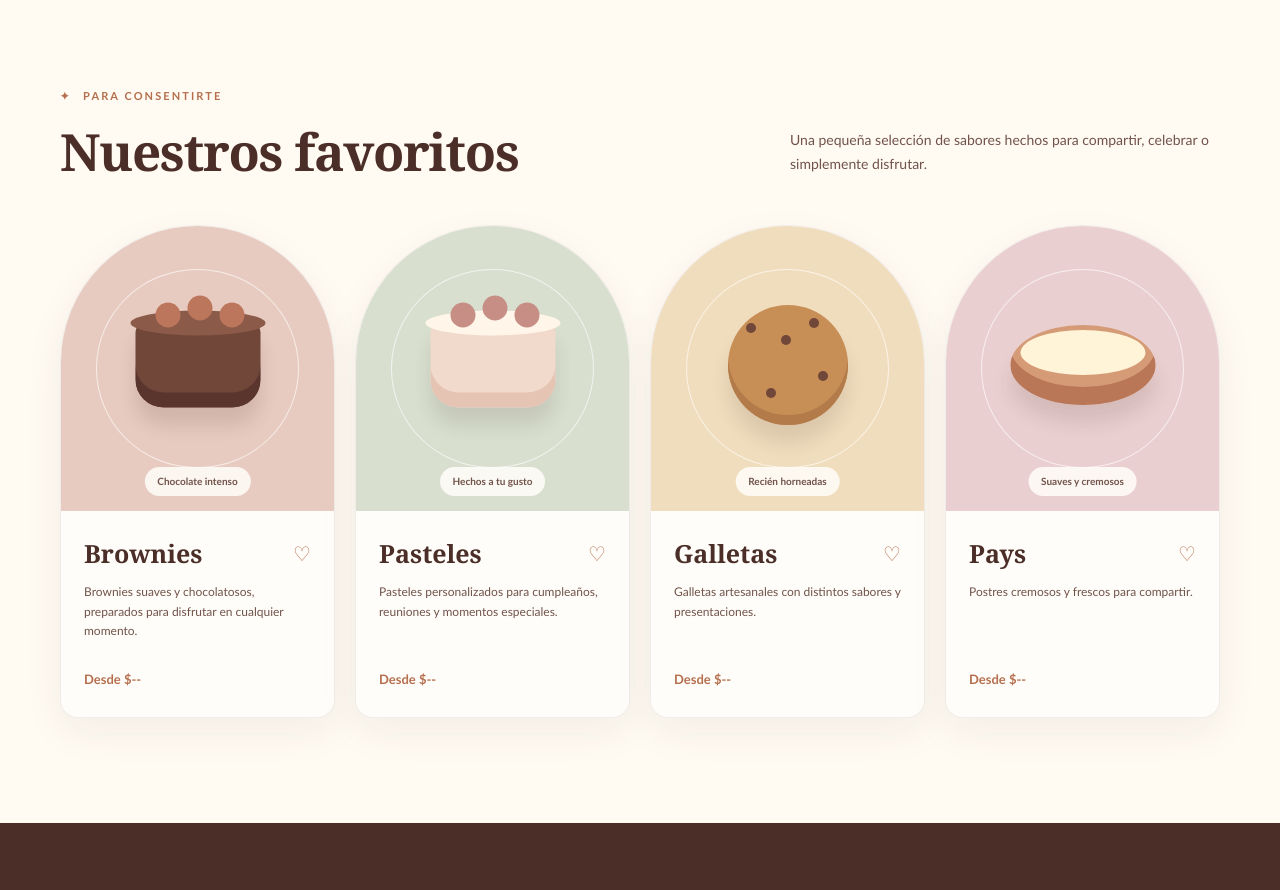
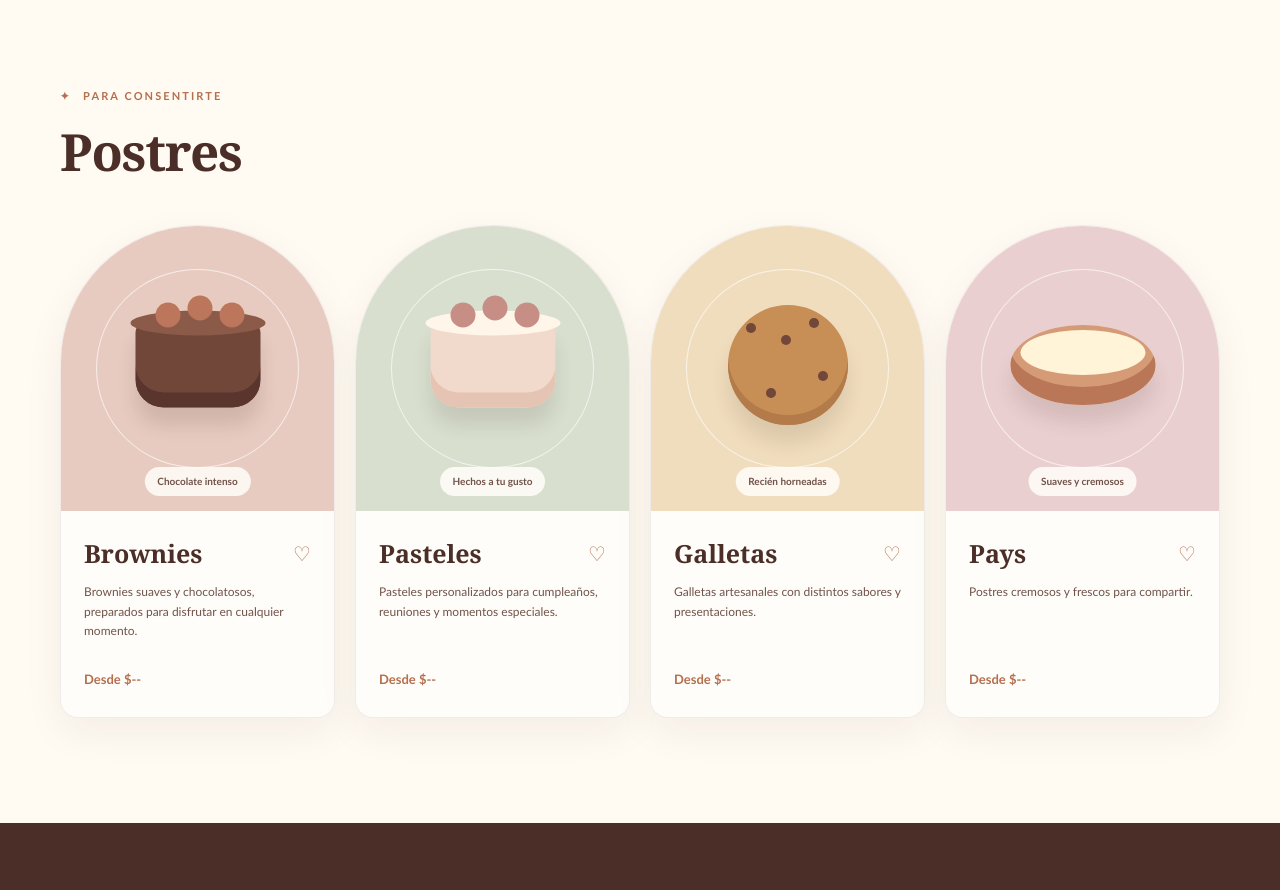
Before and after one commit to Abraham-Camacho-24/Dulce-Canela, a Next.js app: page / in a window 1280 px wide. Shown: the part 800-1690 px from the top of the page. Built offline with nearby package versions, Linux system fonts and the light colour scheme.

Commit message:
Actualiza contenido e imágenes

```diff
--- a/app/layout.tsx
+++ b/app/layout.tsx
@@ -2,7 +2,7 @@ import type { Metadata } from "next";
 import "./globals.css";
 
 export const metadata: Metadata = {
-  title: "Dulce Canela | Postres hechos con cariño",
+  title: "Dulce Canela",
   description:
     "Dulce Canela ofrece postres artesanales preparados con cariño para compartir y celebrar momentos especiales.",
 };
--- a/app/page.tsx
+++ b/app/page.tsx
@@ -35,7 +35,7 @@ const productos = [
 const categorias = ["Pasteles", "Brownies", "Galletas", "Pays", "Postres especiales"];
 
 // Reemplaza estos datos cuando estén listas las redes y el número del negocio.
-const whatsappNumber = "521XXXXXXXXXX";
+const whatsappNumber = "523327883444";
 const whatsappMessage =
   "Hola, vi la página de Dulce Canela y me gustaría hacer un pedido.";
 const whatsappUrl = `https://wa.me/${whatsappNumber}?text=${encodeURIComponent(whatsappMessage)}`;
@@ -133,9 +133,9 @@ export default function Home() {
           <div className="section-heading">
             <div>
               <p className="eyebrow"><span>✦</span> Para consentirte</p>
-              <h2>Nuestros favoritos</h2>
+              <h2>Postres</h2>
             </div>
-            <p>Una pequeña selección de sabores hechos para compartir, celebrar o simplemente disfrutar.</p>
+
           </div>
           <div className="product-grid">
             {productos.map((producto, index) => (
```
Also changed, not shown: 1 other file (tests, documents, lock files or other folders).
